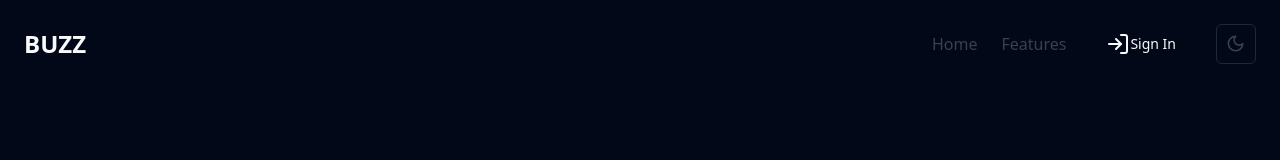
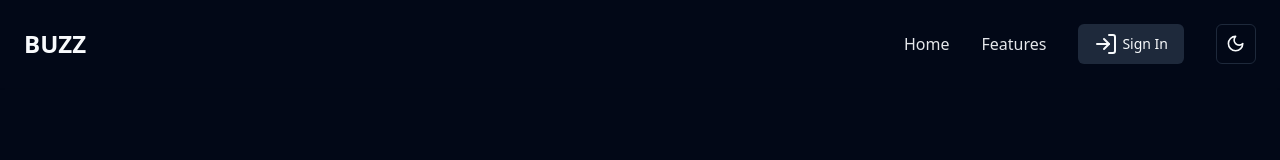
Before and after one commit to Satyajit-Sahoo45/Buzz, a Next.js app: page / in a window 1280 px wide. Shown: the top 160 px of the page. Built offline with nearby package versions, Linux system fonts and the light colour scheme; no server answers.

Commit message:
allignment

```diff
--- a/src/app/layout.tsx
+++ b/src/app/layout.tsx
@@ -23,12 +23,7 @@ export default function RootLayout({
   return (
     <html lang="en">
       <SessionProvider>
-        <body
-          className={cn(
-            "min-h-screen bg-background font-sans antialiased",
-            fontSans.variable
-          )}
-        >
+        <body>
           <ThemeProvider
             attribute="class"
             defaultTheme="dark"
--- a/src/components/base/HeroSection.tsx
+++ b/src/components/base/HeroSection.tsx
@@ -22,7 +22,7 @@ export default function HeroSection() {
         <img
           src="/images/conversation.svg"
           alt="Illustration"
-          className="w-full h-64"
+          className="w-full h-72"
         />
       </div>
     </section>
--- a/src/components/base/Navbar.tsx
+++ b/src/components/base/Navbar.tsx
@@ -101,11 +101,19 @@ export default function Navbar({ user }: { user: CustomUser | null }) {
   return (
     <nav className="p-6 flex justify-between items-center shadow-sm">
       <h1 className="text-xl md:text-2xl font-extrabold">BUZZ</h1>
-      <div className="flex items-center space-x-2 md:space-x-6 text-gray-700">
-        <Link href="/">Home</Link>
-        <Link href="/features">Features</Link>
+      <div className="flex items-center space-x-2 md:space-x-6 md:gap-2">
+        <Link href="/" className="text-gray-200 hover:text-gray-400">
+          Home
+        </Link>
+        <Link href="/features" className="text-gray-200 hover:text-gray-400">
+          Features
+        </Link>
         {!user ? (
-          <Button onClick={() => signIn("google")} variant="link">
+          <Button
+            onClick={() => signIn("google")}
+            variant="secondary"
+            className="gap-1"
+          >
             <LogInIcon className="mr-w" /> Sign In
           </Button>
         ) : (
```
